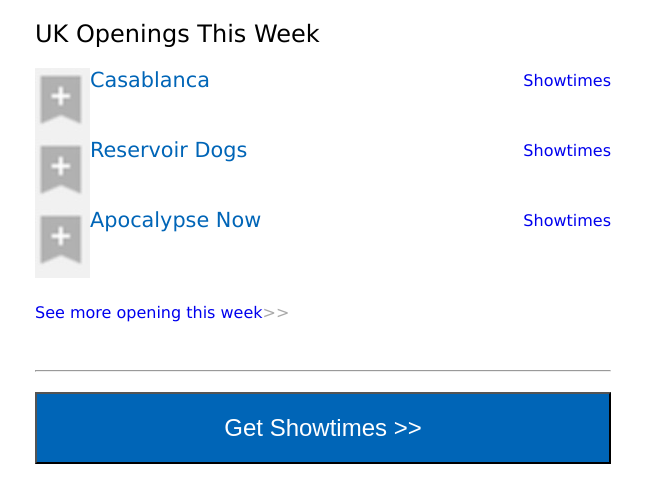
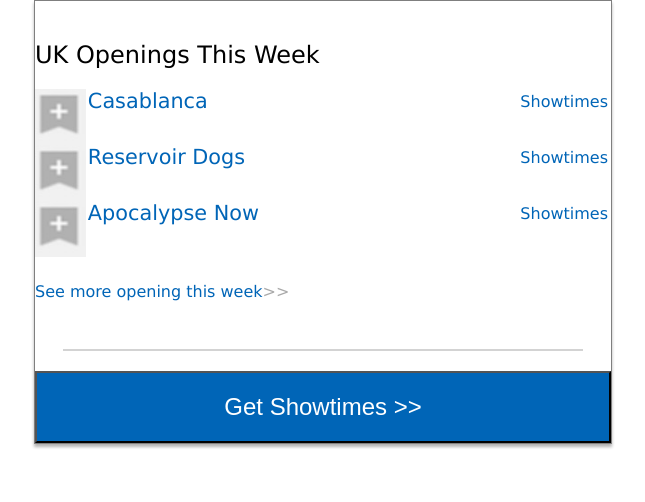
Before and after one commit to ClareBee/imdbReactList, a React (Create React App) app: page / in a window 1280 px wide. Shown: the top 502 px of the page, without its empty margins (317-962 px from the left). Built offline with nearby package versions, Linux system fonts and the light colour scheme.

Commit message:
Adds final css effects

```diff
--- a/src/App.css
+++ b/src/App.css
@@ -28,11 +28,13 @@
 a {
   display: inline-block;
   text-decoration: none;
+  color: #0065B7;
 }
 
 h1 {
   color: black;
   font-weight: 200;
+  padding-top: 20px;
 }
 p {
   margin: 0;
@@ -41,12 +43,13 @@
 .displayBox {
   width: 45%;
   margin: 0 auto;
+  border: 1px solid rgba(0, 0, 0, 0.5);
+  box-shadow: 0 3px 3px rgba(0, 0, 0, 0.3);
 }
 
 .movieItem {
   display: flex;
   flex-flow: row nowrap;
-
 }
 .movieDetails{
   width: 100%;
@@ -58,6 +61,7 @@
   position: relative;
   top: 3px;
   align-content: stretch;
+  padding-right: 3px;
 }
 
 .title {
@@ -65,10 +69,14 @@
 }
 img {
   width: 3.5rem;
+  height: 3.5rem;
+  padding-right: 2px;
 }
 
 hr {
   margin-bottom: 20px;
+  border: 1px solid lightgrey;
+  width: 90%;
 }
 
 #showtimesBtn {
```
Also changed, not shown: src/components/MoviesList.js (+8 -3 lines).
